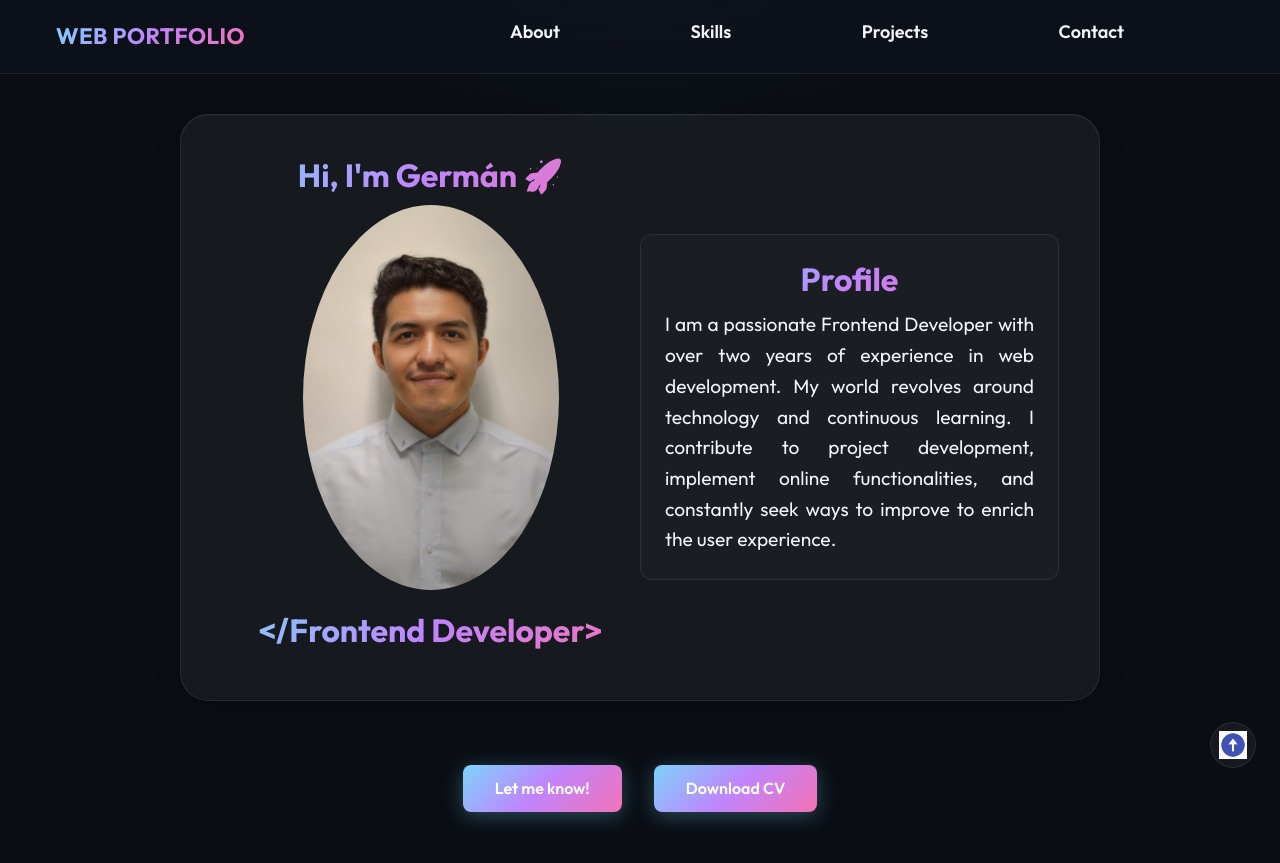
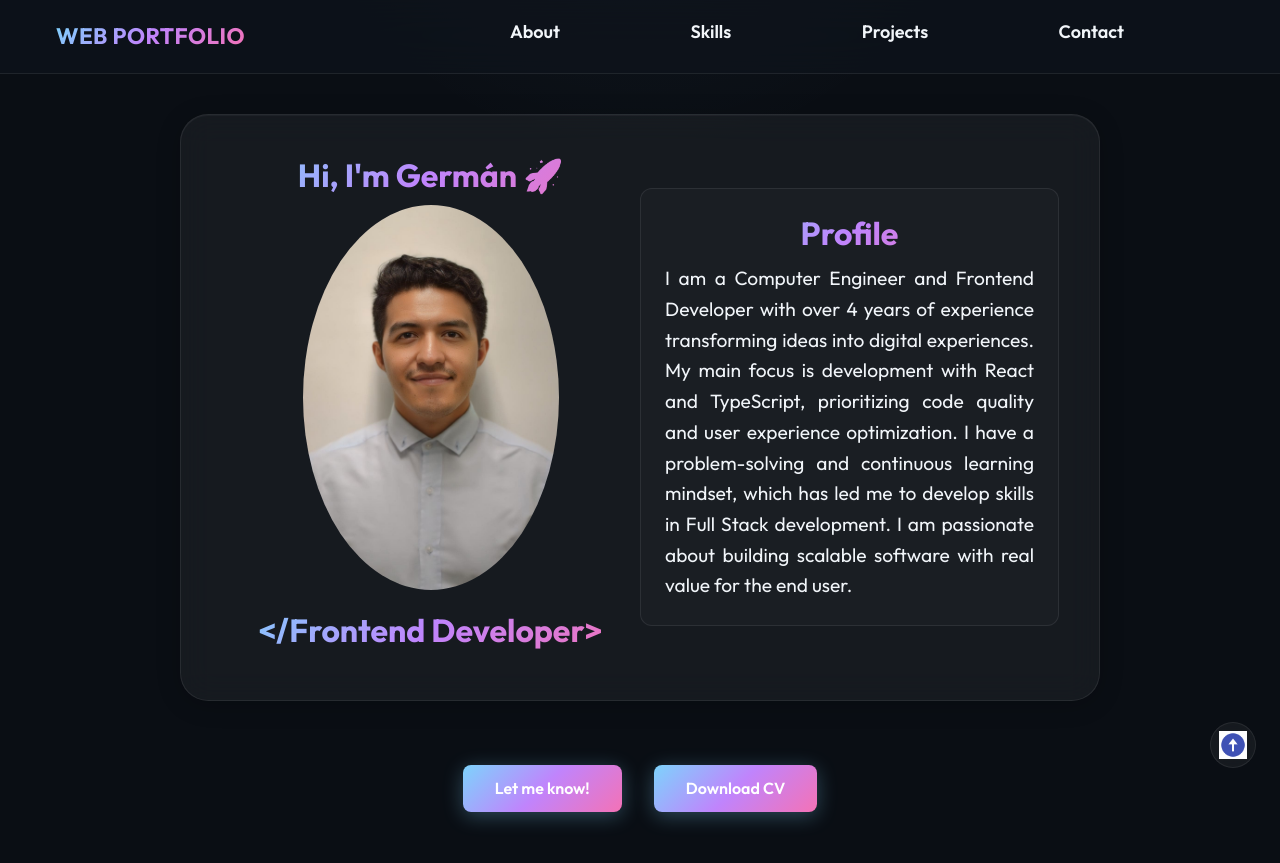
Before and after one commit to germope5/PortafolioWeb, a website built with Vite: page index.html in a window 1280 px wide. Shown: the top 863 px of the page. Built offline with nearby package versions, Linux system fonts and the light colour scheme.

Commit message:
Fix: Modify Profile Descriptcion in Hero

```diff
--- a/index.html
+++ b/index.html
@@ -47,9 +47,12 @@
       <div class="bio">
         <h2 class="bio-title">Profile</h2>
         <p class="bio-text">
-          I am a passionate Frontend Developer with over two years of experience in web development.
-          My world revolves around technology and continuous learning. I contribute to project development,
-          implement online functionalities, and constantly seek ways to improve to enrich the user experience.
+          I am a Computer Engineer and Frontend Developer with over 4 years of experience
+           transforming ideas into digital experiences. My main focus is development with
+            React and TypeScript, prioritizing code quality and user experience optimization.
+             I have a problem-solving and continuous learning mindset, which has led me to
+              develop skills in Full Stack development. I am passionate about building scalable
+               software with real value for the end user.
         </p>
 
       </div>
```
